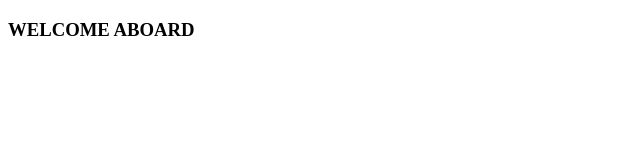
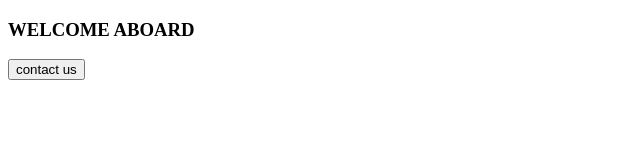
Before and after one commit to jigyasa2619/localrepo, a plain HTML site: page index.html in a window 1280 px wide. Shown: the whole page, without its empty margins (0-640 px from the left). Drawn offline with Linux system fonts and the light colour scheme.

Commit message:
add button

```diff
--- a/index.html
+++ b/index.html
@@ -8,5 +8,6 @@
 </head>
 <body>
     <h3>WELCOME ABOARD</h3>
+    <p><button>contact us</button></p>
 </body>
 </html>
```
